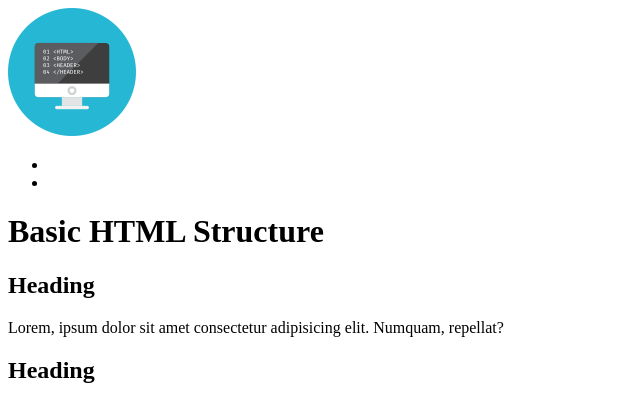
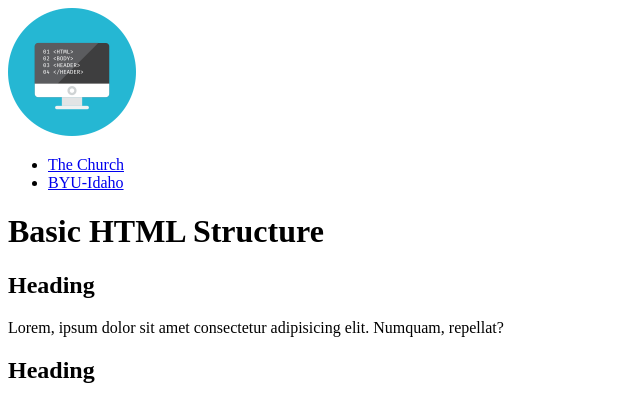
Before and after one commit to altajessie-creator/wdd130, a plain HTML site: page week02/basic-layout.html in a window 1280 px wide. Shown: the top 401 px of the page, without its empty margins (0-640 px from the left). Drawn offline with Linux system fonts and the light colour scheme.

Commit message:
a href fixes

```diff
--- a/week02/basic-layout.html
+++ b/week02/basic-layout.html
@@ -15,8 +15,8 @@
     </header>
     <nav>
         <ul>
-            <li> <a href="https://www.churchofjesuschrist.org/?lang=eng"></a></li>
-            <li><a href="https://byui.edu"></a></li>
+            <li><a href="https://www.churchofjesuschrist.org/?lang=eng">The Church</a></li>
+            <li><a href="https://byui.edu">BYU-Idaho</a></li>
         </ul>
     </nav>
     <main>
```
